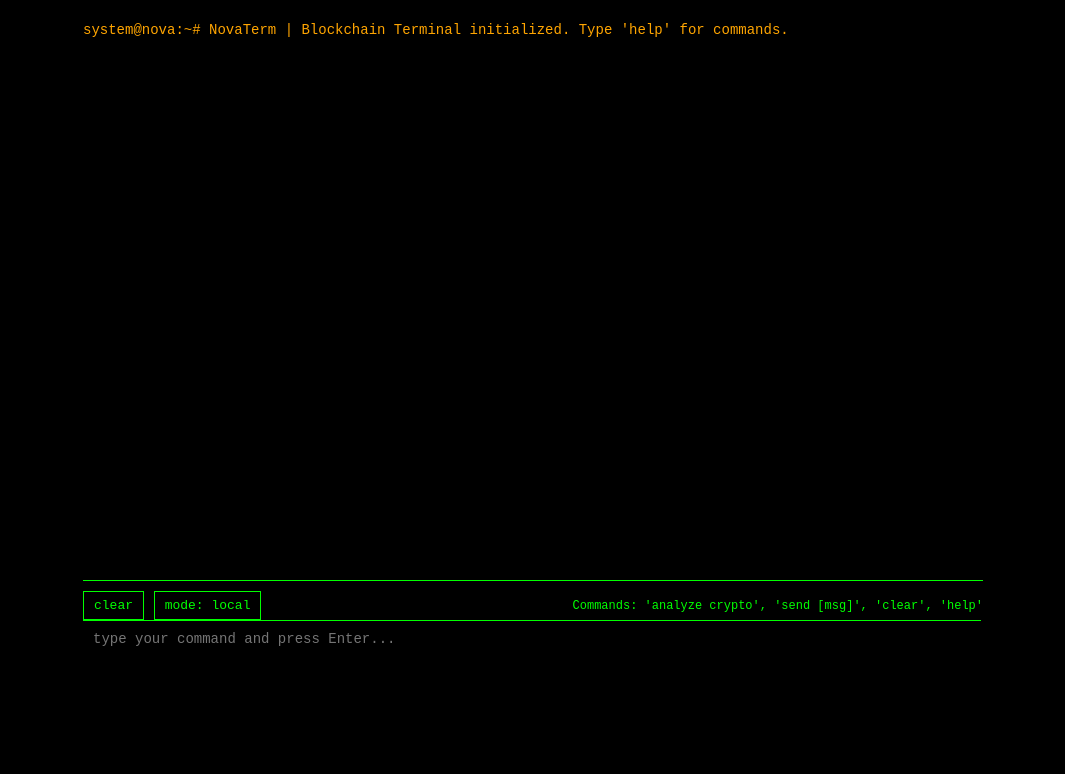
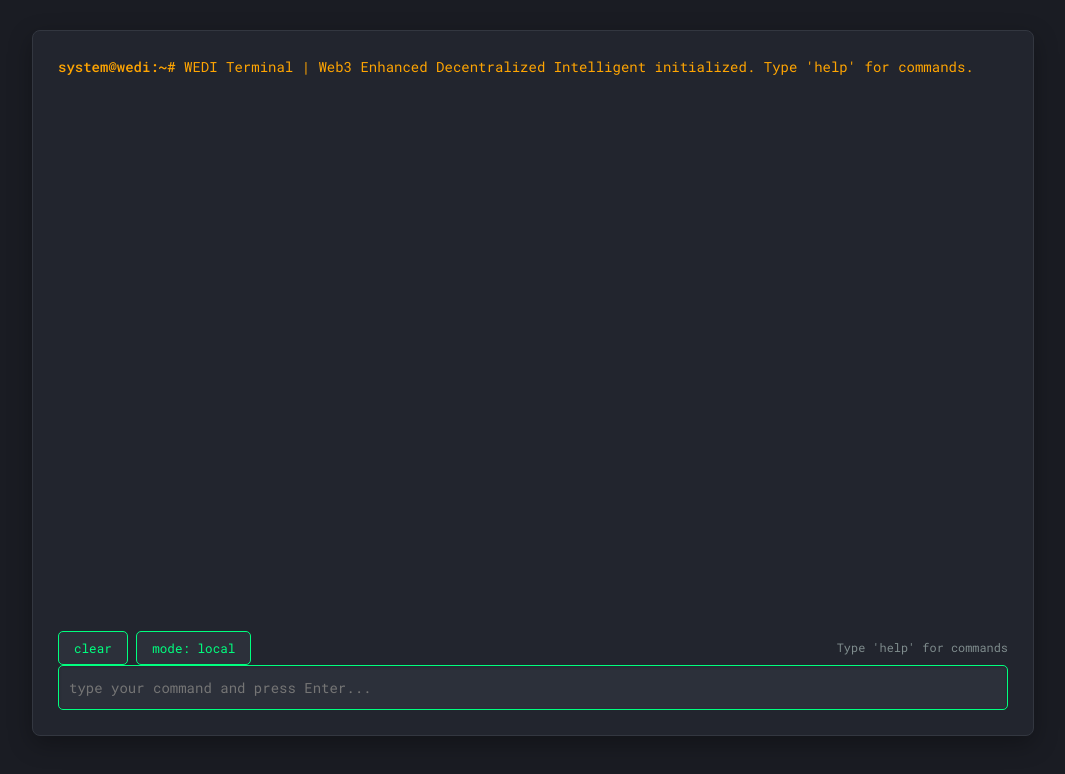
Before and after one commit to yenaputu/W.E.D.I, a plain HTML site: page index.html in a window 1280 px wide. Shown: the whole page, without its empty margins (107-1172 px from the left). Drawn offline with nearby package versions, Linux system fonts and the light colour scheme.

Commit message:
index.html

```diff
--- a/index.html
+++ b/index.html
@@ -2,99 +2,186 @@
 <html lang="en">
 <head>
   <meta charset="UTF-8">
-  <title>NovaTerm | Blockchain Terminal</title>
+  <title>WEDI | Web3 Enhanced Decentralized Intelligent Terminal</title>
   <script src="https://cdn.jsdelivr.net/npm/ethers/dist/ethers.min.js"></script>
   <style>
-    /* ... CSS Anda tidak berubah ... */
+    @import url('https://fonts.googleapis.com/css2?family=Roboto+Mono:wght@400;500&display=swap'); /* Font baru */
+
+    :root {
+      --bg-color: #1a1c23; /* Sedikit lebih lembut dari hitam pekat */
+      --primary-text-color: #00ff7f; /* SpringGreen, sedikit lebih cerah */
+      --secondary-text-color: #7f8c8d; /* Warna abu-abu untuk teks sekunder */
+      --accent-color: #00e5ff; /* Cyan terang untuk aksen */
+      --error-color: #ff4757;
+      --warning-color: #ffa502; /* Oranye untuk system/warning */
+      --news-color: #54a0ff;   /* Biru untuk berita */
+      --recom-color: #feca57;  /* Kuning untuk rekomendasi */
+      --user-prompt-color: #1dd1a1; /* Warna prompt pengguna */
+      --bot-prompt-color: #48dbfb;   /* Warna prompt bot */
+      --border-color: var(--primary-text-color);
+      --input-bg-color: #2c303a;
+    }
+
     body {
       margin: 0;
-      background-color: #000;
-      color: #00ff00;
-      font-family: 'Courier New', Courier, monospace;
+      background-color: var(--bg-color);
+      color: var(--primary-text-color);
+      font-family: 'Roboto Mono', 'Courier New', Courier, monospace; /* Menggunakan font baru */
+      font-size: 14px;
+      line-height: 1.6;
     }
 
     .terminal {
-      max-width: 900px;
-      margin: auto;
-      padding: 20px;
+      max-width: 950px;
+      margin: 30px auto;
+      padding: 25px;
+      background-color: #22252e; /* Latar belakang terminal yang sedikit berbeda */
+      border: 1px solid #333740;
+      border-radius: 8px;
+      box-shadow: 0 8px 25px rgba(0, 0, 0, 0.3);
     }
 
     #messages {
-      height: 70vh; /* Tambah tinggi sedikit */
+      height: 70vh;
       overflow-y: auto;
-      white-space: pre-wrap; /* pre-line atau pre-wrap agar \n dihormati */
-      font-size: 14px;
-      line-height: 1.5;
-      border-bottom: 1px solid #00ff00;
-      margin-bottom: 10px;
+      white-space: pre-wrap;
+      margin-bottom: 15px;
+      padding-right: 10px; /* Ruang untuk scrollbar */
+    }
+
+    /* Custom Scrollbar Styling */
+    #messages::-webkit-scrollbar {
+      width: 8px;
+    }
+    #messages::-webkit-scrollbar-track {
+      background: var(--input-bg-color);
+      border-radius: 4px;
+    }
+    #messages::-webkit-scrollbar-thumb {
+      background-color: var(--primary-text-color);
+      border-radius: 4px;
+    }
+    #messages::-webkit-scrollbar-thumb:hover {
+      background-color: var(--accent-color);
     }
 
     #chat-input {
-      width: calc(100% - 22px); /* Sesuaikan agar padding tidak overflow */
-      background: black;
-      color: #00ff00;
-      border: none;
-      border-top: 1px solid #00ff00;
-      padding: 10px;
-      font-size: 14px;
+      width: calc(100% - 22px);
+      background: var(--input-bg-color);
+      color: var(--primary-text-color);
+      border: 1px solid var(--border-color);
+      border-radius: 5px;
+      padding: 12px 10px;
+      font-size: 1em; /* Relatif terhadap font body */
       font-family: inherit;
+      box-shadow: inset 0 1px 3px rgba(0,0,0,0.2);
     }
 
     #chat-input:focus {
       outline: none;
+      border-color: var(--accent-color);
+      box-shadow: 0 0 8px var(--accent-color);
     }
 
+    /* Blinking cursor effect (opsional, hanya visual) */
+    /* #chat-input:focus {
+      animation: blink 1s step-end infinite;
+    }
+    @keyframes blink {
+      50% { border-right-color: transparent; }
+    } */
+
     .controls {
-      margin-top: 10px;
+      margin-top: 15px;
       display: flex;
       justify-content: space-between;
-      align-items: center; /* Align items vertically */
+      align-items: center;
+    }
+
+    .controls .command-hint {
+        font-size: 0.85em;
+        color: var(--secondary-text-color);
     }
 
     button {
-      background-color: black;
-      color: #00ff00;
-      border: 1px solid #00ff00;
-      padding: 6px 10px;
+      background-color: var(--input-bg-color);
+      color: var(--primary-text-color);
+      border: 1px solid var(--border-color);
+      padding: 8px 15px;
       font-family: inherit;
-      font-size: 13px;
+      font-size: 0.9em;
+      border-radius: 5px;
       cursor: pointer;
+      transition: background-color 0.2s ease, color 0.2s ease, box-shadow 0.2s ease;
     }
 
     button:hover {
-      background-color: #00ff00;
-      color: black;
+      background-color: var(--primary-text-color);
+      color: var(--bg-color);
+      box-shadow: 0 0 10px var(--primary-text-color);
+    }
+    button:active {
+      transform: translateY(1px);
     }
 
+
     .message-user::before {
-      content: "user@nova:~$ ";
+      content: "user@wedi:~$ ";
+      color: var(--user-prompt-color);
+      font-weight: 500;
     }
 
     .message-bot::before {
-      content: "bot@block:~# ";
+      content: "bot@web3:~# ";
+      color: var(--bot-prompt-color);
+      font-weight: 500;
     }
-    .message-system { /* Style untuk pesan sistem/loading */
-        color: #FFA500; /* Oranye */
+    .message-bot {
+        color: var(--accent-color); /* Pesan dari bot utama juga bisa di-highlight */
+    }
+
+    .message-system {
+        color: var(--warning-color);
     }
     .message-system::before {
-      content: "system@nova:~# ";
+      content: "system@wedi:~# ";
+      font-weight: 500;
     }
+
     .message-news {
-        color: #00FFFF; /* Cyan untuk berita */
-        white-space: pre-wrap; /* Pastikan format multiline dari berita ditampilkan benar */
+        color: var(--news-color);
+        white-space: pre-wrap;
+        padding-left: 15px; /* Indentasi untuk berita */
+        border-left: 2px solid var(--news-color);
+        margin-bottom: 8px;
     }
     .message-news::before {
-        content: "news@nova:~$ ";
+        content: ""; /* Hilangkan prompt default untuk berita */
     }
+
     .message-recom {
-        color: #FFFF00; /* Kuning untuk rekomendasi */
+        color: var(--recom-color);
         white-space: pre-wrap;
+        padding-left: 15px; /* Indentasi untuk rekomendasi */
+        border-left: 2px solid var(--recom-color);
+        margin-bottom: 8px;
     }
     .message-recom::before {
-        content: "recom@nova:~$ ";
+        content: ""; /* Hilangkan prompt default untuk rekomendasi */
     }
+
+    /* Style untuk link dalam pesan */
+    .message-news a, .message-bot a {
+        color: var(--accent-color);
+        text-decoration: underline;
+    }
+    .message-news a:hover, .message-bot a:hover {
+        color: var(--primary-text-color);
+    }
+
   </style>
-</head><body>
+</head>
+<body>
 
 <div class="terminal">
   <div id="messages"></div>
@@ -103,8 +190,8 @@
         <button id="clear-chat">clear</button>
         <button id="toggle-mode">mode: local</button>
     </div>
-    <div style="font-size: 12px;">
-        Commands: 'analyze crypto', 'send [msg]', 'clear', 'help'
+    <div class="command-hint">
+        Type 'help' for commands
     </div>
   </div>
   <input type="text" id="chat-input" placeholder="type your command and press Enter...">
@@ -116,7 +203,6 @@
   const toggleBtn = document.getElementById('toggle-mode');
   let modeBlockchain = false;
 
-  // Alamat smart contract Anda
   const contractABI = [
     "function sendMessage(string calldata _message) external",
     "function getAllMessages() public view returns (string[] memory)"
@@ -140,21 +226,16 @@
       }
     } else {
       appendMessage("MetaMask not found. Blockchain mode disabled.", 'bot');
-      // Nonaktifkan mode blockchain jika tidak ada Metamask
       toggleBtn.disabled = true;
       toggleBtn.textContent = "mode: blockchain (unavailable)";
     }
   }
 
-  // Panggil connectToContract saat halaman dimuat jika ingin langsung terkoneksi
-  // atau panggil saat beralih ke mode blockchain
-  // connectToContract(); // Pindah ke saat switch mode
-
   function appendMessage(text, type, isHtml = false) {
     const msg = document.createElement('div');
-    msg.className = `message-${type}`; // e.g., message-user, message-bot, message-system
+    msg.className = `message-${type}`;
     if (isHtml) {
-        msg.innerHTML = text; // Untuk merender HTML jika diperlukan (hati-hati XSS jika dari user input)
+        msg.innerHTML = text;
     } else {
         msg.textContent = text;
     }
@@ -162,7 +243,6 @@
     messages.scrollTop = messages.scrollHeight;
   }
 
-  // Fungsi bantuan untuk menampilkan perintah yang tersedia
   function showHelp() {
     let helpText = "Available commands:\n";
     helpText += "  analyze crypto          - Fetches & analyzes crypto news, provides recommendations.\n";
@@ -173,7 +253,8 @@
     appendMessage(helpText, 'system');
   }
 
-  appendMessage("NovaTerm | Blockchain Terminal initialized. Type 'help' for commands.", "system");
+  // Mengubah nama model di pesan selamat datang
+  appendMessage("WEDI Terminal | Web3 Enhanced Decentralized Intelligent initialized. Type 'help' for commands.", "system");
 
 
   input.addEventListener("keydown", async function (event) {
@@ -185,14 +266,12 @@
       const commandParts = userInput.toLowerCase().split(" ");
       const command = commandParts[0];
       const args = commandParts.slice(1).join(" ");
-      input.value = ""; // Clear input field
+      input.value = "";
 
       if (command === "analyze" && args === "crypto") {
         appendMessage("Fetching and analyzing crypto news, please wait...", 'system');
         try {
-          // Panggil backend Python Anda
-          // Pastikan server Python (Flask) Anda berjalan di port 5001
-          const response = await fetch("http://localhost:5001/analyze_crypto");
+          const response = await fetch("http://localhost:5001/analyze_crypto"); // Ganti jika URL backend Anda berbeda
           if (!response.ok) {
             const errorData = await response.json().catch(() => ({detail: "Unknown error from server"}));
             throw new Error(`Server error: ${response.status} ${response.statusText}. ${errorData.detail || errorData.error || ''}`);
@@ -204,7 +283,13 @@
           } else {
             if (data.news && data.news.length > 0) {
                 appendMessage("--- CRYPTO NEWS HIGHLIGHTS ---", 'system');
-                data.news.forEach(newsItem => appendMessage(newsItem, 'news'));
+                data.news.forEach(newsItem => {
+                    // Membuat link jika ada URL
+                    let newsContent = newsItem;
+                    const urlRegex = /(https?:\/\/[^\s]+)/g;
+                    newsContent = newsContent.replace(urlRegex, '<a href="$1" target="_blank">$1</a>');
+                    appendMessage(newsContent, 'news', true); // true untuk isHtml
+                });
             } else {
                 appendMessage("No news items to display.", 'system');
             }
@@ -230,8 +315,8 @@
         if (modeBlockchain) {
           if (!contract) {
             appendMessage("Blockchain not connected. Please connect wallet first or check console.", 'bot');
-            await connectToContract(); // Coba konek lagi
-            if (!contract) return; // Jika masih gagal, keluar
+            await connectToContract();
+            if (!contract) return;
           }
           appendMessage(`Sending to blockchain: "${userMessage}"...`, 'system');
           try {
@@ -243,7 +328,6 @@
             console.error("Blockchain tx error:", err);
           }
         } else {
-          // Mode lokal: Mengirim ke echo bot atau backend chat Anda
           appendMessage(`Sending to local: "${userMessage}"...`, 'system');
           try {
             const response = await fetch("http://localhost:5000/chat", { // Ganti jika port backend chat Anda berbeda
@@ -263,10 +347,6 @@
       } else if (command === "clear") {
         messages.innerHTML = "";
       } else if (command === "mode") {
-        // Fungsi toggle mode dipanggil langsung dari button click,
-        // tapi bisa juga dipicu dari sini jika diperlukan.
-        // Untuk saat ini, biarkan button yang handle.
-        // Atau panggil click event pada button:
         toggleBtn.click();
       } else if (command === "help") {
         showHelp();
@@ -287,7 +367,7 @@
     if (modeBlockchain) {
         toggleBtn.textContent = "mode: blockchain";
         appendMessage("Switched to Blockchain mode. Connecting wallet...", "system");
-        if (!provider) { // Hanya konek jika belum ada provider/signer
+        if (!provider) {
             await connectToContract();
         } else {
             appendMessage("Already connected to wallet.", "system");
```
